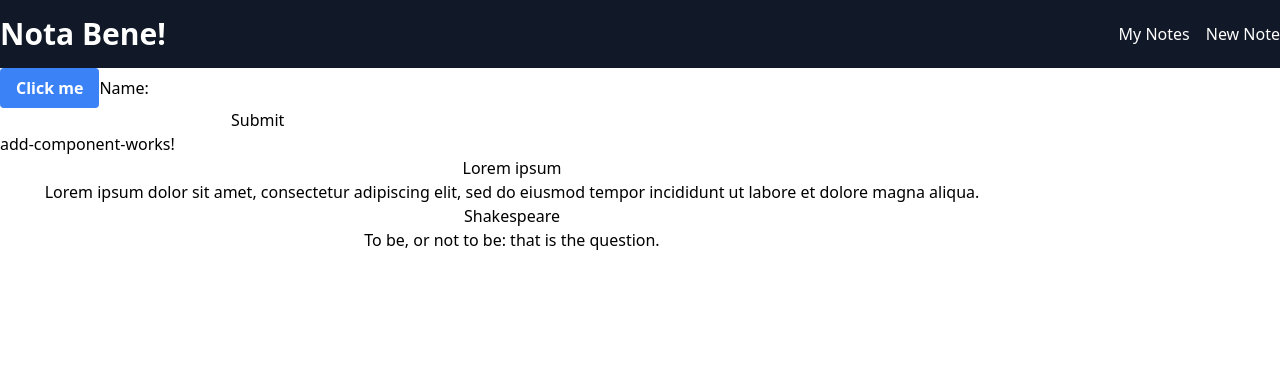
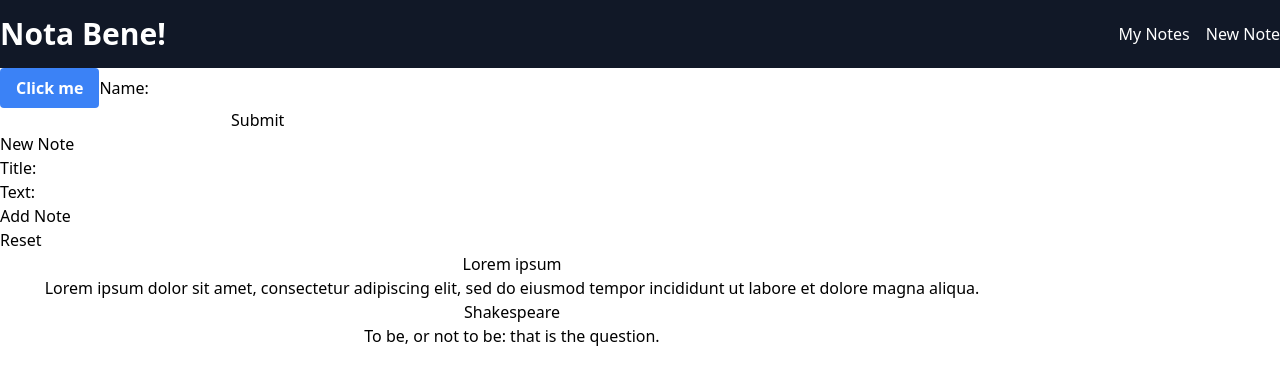
Before and after one commit to seatonct/notaBene, an Angular app: page / in a window 1280 px wide. Shown: the top 384 px of the page. Built offline with nearby package versions, Linux system fonts and the light colour scheme.

Commit message:
created form group in Add Note component

```diff
--- a/src/app/add-note/add-note.component.html
+++ b/src/app/add-note/add-note.component.html
@@ -1 +1,30 @@
-<p>add-component-works!</p>
+<div class="container">
+  <h2>New Note</h2>
+  <form [formGroup]="addNoteForm" (ngSubmit)="submitNote()">
+    <div>
+      <label for="note-title">
+        Title:
+        <input type="text" formControlName="noteTitle" id="note-title" />
+      </label>
+    </div>
+    <div>
+      <label for="note-text">
+        Text:
+        <input type="text" formControlName="noteText" id="note-text" />
+      </label>
+    </div>
+    <div>
+      <button
+        type="button"
+        class="button"
+        type="submit"
+        [disabled]="!addNoteForm.valid"
+      >
+        Add Note
+      </button>
+    </div>
+    <div>
+      <button type="button" (click)="addNoteForm.reset()">Reset</button>
+    </div>
+  </form>
+</div>
--- a/src/app/add-note/add-note.component.ts
+++ b/src/app/add-note/add-note.component.ts
@@ -1,5 +1,11 @@
 import { Component } from '@angular/core';
-import { ReactiveFormsModule } from '@angular/forms';
+import {
+  ReactiveFormsModule,
+  FormControl,
+  FormGroup,
+  Validators,
+} from '@angular/forms';
+import { NOTES } from '../notes';
 
 @Component({
   selector: 'app-add-note',
@@ -8,4 +14,29 @@ import { ReactiveFormsModule } from '@angular/forms';
   templateUrl: `./add-note.component.html`,
   styleUrl: './add-note.component.css',
 })
-export class AddNoteComponent {}
+export class AddNoteComponent {
+  addNoteForm = new FormGroup({
+    noteTitle: new FormControl(''),
+    noteText: new FormControl('', Validators.required),
+  });
+
+  submitNote() {
+    let title = this.addNoteForm.value.noteTitle ?? '';
+    let text = this.addNoteForm.value.noteText ?? '';
+
+    if (this.addNoteForm.valid) {
+      let ids = NOTES.map((a) => a.id);
+      let maxId = 0;
+      if (ids.length > 0) {
+        maxId = Math.max(...ids);
+      }
+      let newNote = {
+        id: maxId + 1,
+        title: title,
+        text: text,
+      };
+      NOTES.unshift(newNote);
+      this.addNoteForm.reset();
+    }
+  }
+}
```
Also changed, not shown: src/app/app.component.ts (+1 -7 lines).
